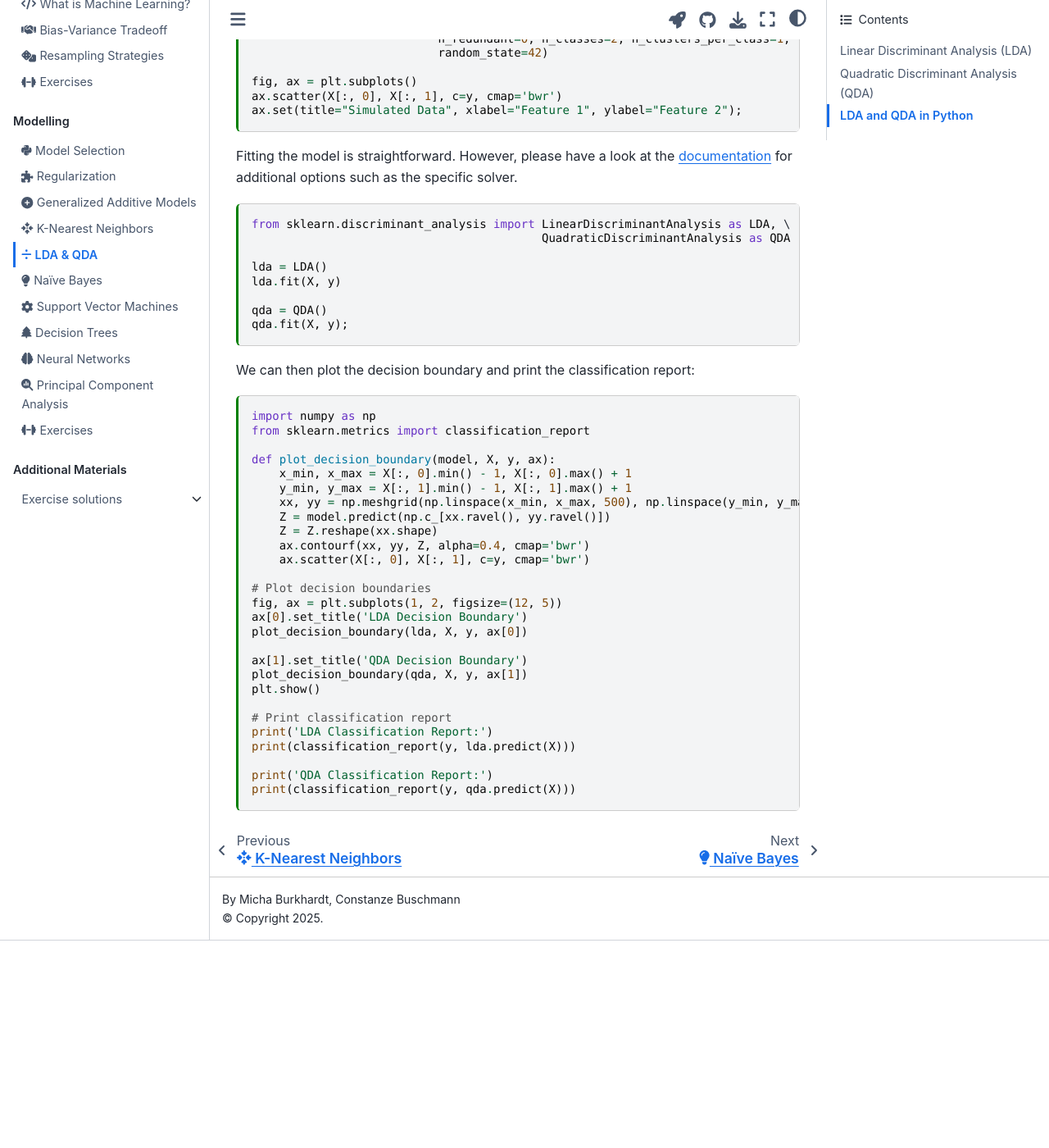
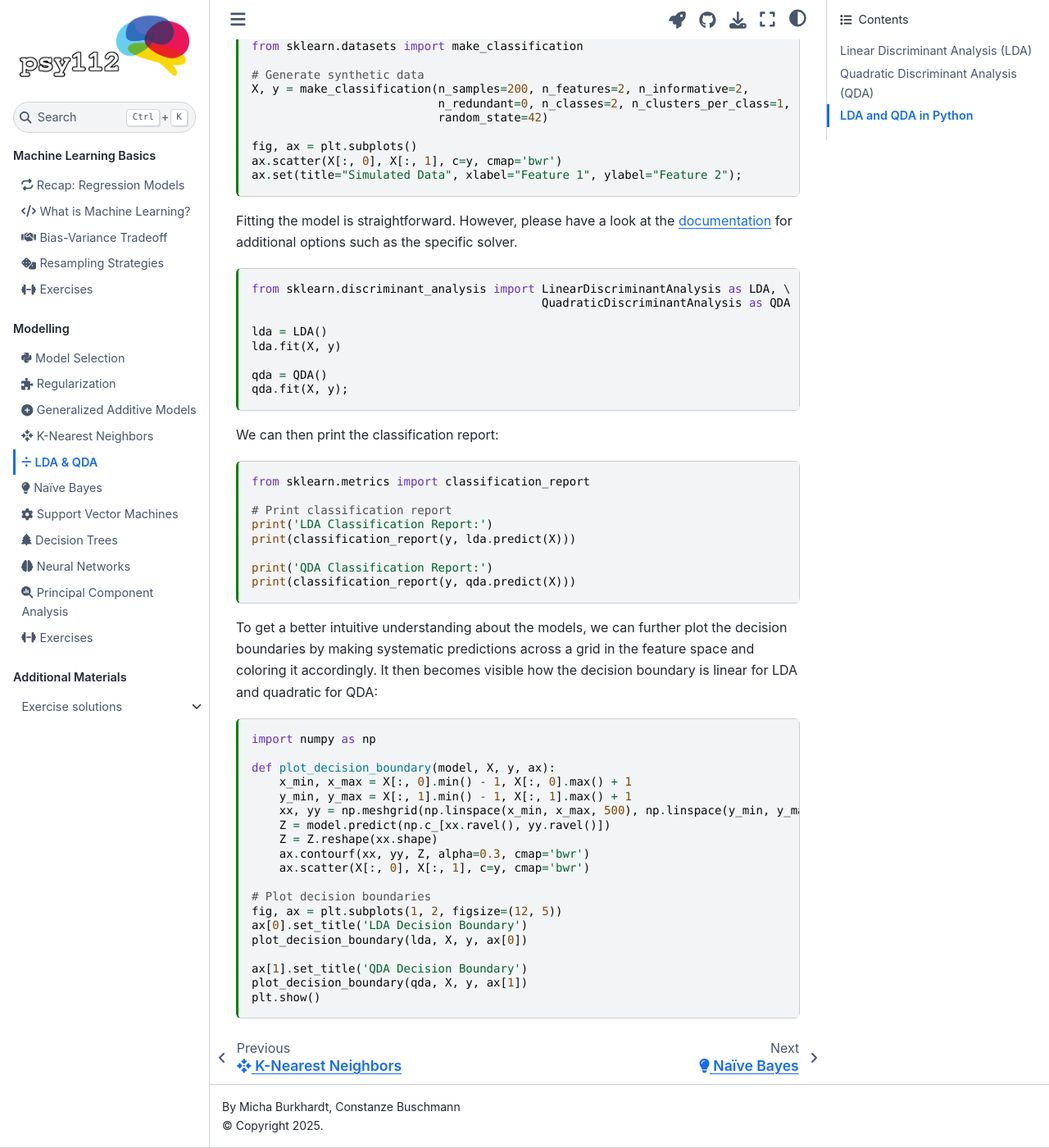
Before and after one commit to mibur1/psy112, a Jupyter Book: the page built from book/2_models/5_LDA_QDA.md, in a window 1280 px wide and 1400 px high, scrolled down 3708 px. Shown: the whole window at 82% size. Built offline with Jupyter Book 1.0.4 settings and Sphinx 7.4.7 and the Sphinx Book theme 1.1.4, drawn with Linux system fonts in a browser that asks for light colours; comment, search, counter and statistics services are not loaded; before the commit the page ends 4855 px from its top, so only the background shows below that; some of the changed text lies outside the part shown.

Commit message:
minor restructuring to LDA, QDA, and NB

````diff
--- a/book/2_models/5_LDA_QDA.md
+++ b/book/2_models/5_LDA_QDA.md
@@ -37,7 +37,7 @@ LDA assumes that:
 - The features are distributed according to a multivariate Gaussian distribution
 - Classes share the same covariance matrix
 
-In detail, LDA requires 4 steps to make a decision:
+As a visual intuition, this means the class distributions look like ellipses with the same shape and orientation (but centered at different locations if there is a difference between the classes). In detail, LDA requires 4 steps to make a decision:
 
 - **Step 1**: Model the distribution of the predictors $X$ separately for each response class $Y$
 - **Step 2**: Use Bayes' theorem to calculate estimates for the posterior probability
@@ -93,7 +93,7 @@ $$
 
 **Step 3: Derive the Discriminant Function**
 
-We then substitute the multivariate Gaussian density into the log expression, expand the quadratic form, and remove terms independent of the class $k$. This will then result in the discriminant function $\delta_k(X)$:
+We can then perform some linear algebra (substitute the multivariate Gaussian density into the log expression, expand the quadratic form, and remove terms independent of the class $k$; see [James et al. (ISLR) Chapter 4.4](https://www.statlearning.com/) if you are interested in the details). This will then result in the discriminant function $\delta_k(X)$:
 
 $$
 \delta_k(X) = X^T \Sigma^{-1} \mu_k - \frac{1}{2} \mu_k^T \Sigma^{-1} \mu_k + \log(\pi_k)
@@ -173,11 +173,23 @@ qda = QDA()
 qda.fit(X, y);
 ```
 
-We can then plot the decision boundary and print the classification report:
+We can then print the classification report:
+
+```{code-cell} ipython3
+from sklearn.metrics import classification_report
+
+# Print classification report
+print('LDA Classification Report:')
+print(classification_report(y, lda.predict(X)))
+
+print('QDA Classification Report:')
+print(classification_report(y, qda.predict(X)))
+```
+
+To get a better intuitive understanding about the models, we can further plot the decision boundaries by making systematic predictions across a grid in the feature space and coloring it accordingly. It then becomes visible how the decision boundary is linear for LDA and quadratic for QDA:
 
 ```{code-cell} ipython3
 import numpy as np
-from sklearn.metrics import classification_report
 
 def plot_decision_boundary(model, X, y, ax):
     x_min, x_max = X[:, 0].min() - 1, X[:, 0].max() + 1
@@ -185,7 +197,7 @@ def plot_decision_boundary(model, X, y, ax):
     xx, yy = np.meshgrid(np.linspace(x_min, x_max, 500), np.linspace(y_min, y_max, 500))
     Z = model.predict(np.c_[xx.ravel(), yy.ravel()])
     Z = Z.reshape(xx.shape)
-    ax.contourf(xx, yy, Z, alpha=0.4, cmap='bwr')
+    ax.contourf(xx, yy, Z, alpha=0.3, cmap='bwr')
     ax.scatter(X[:, 0], X[:, 1], c=y, cmap='bwr')
 
 # Plot decision boundaries
````
Also changed, not shown: other parts of book/2_models/5_LDA_QDA.md (+1 -8 lines), book/2_models/6_Naive_bayes.md (+5 -2 lines).
